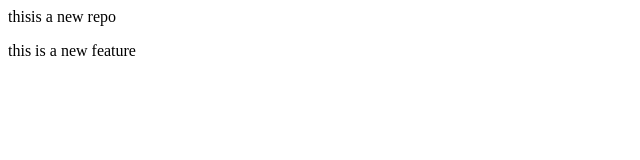
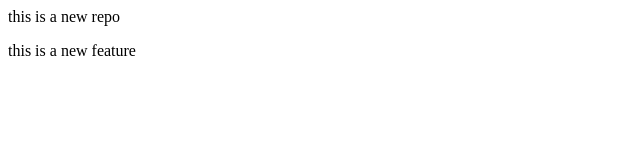
Before and after one commit to yuvakumar1234/local, a plain HTML site: page index.html in a window 1280 px wide. Shown: the full height of the page, 0-640 px from the left. Drawn offline with Linux system fonts and the light colour scheme.

Commit message:
debugging

```diff
--- a/index.html
+++ b/index.html
@@ -1,2 +1,2 @@
-<p>thisis a new repo</p>
+<p>this is a new repo</p>
 <p>this is a new feature</p>
```
